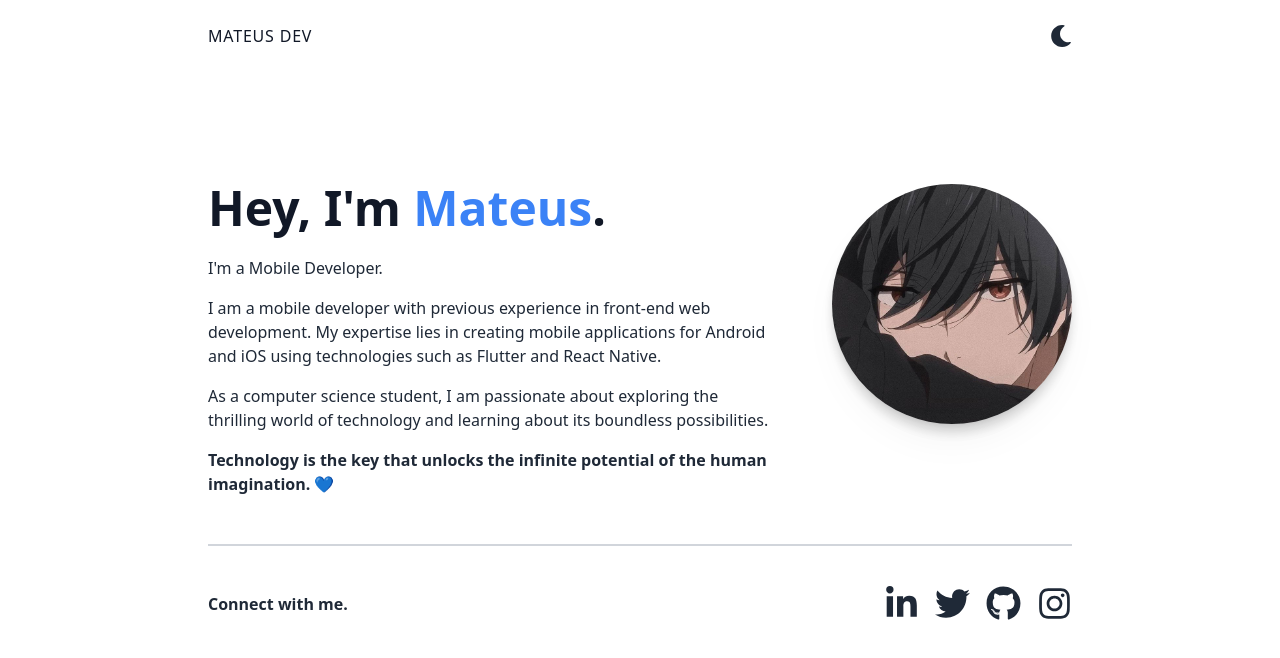
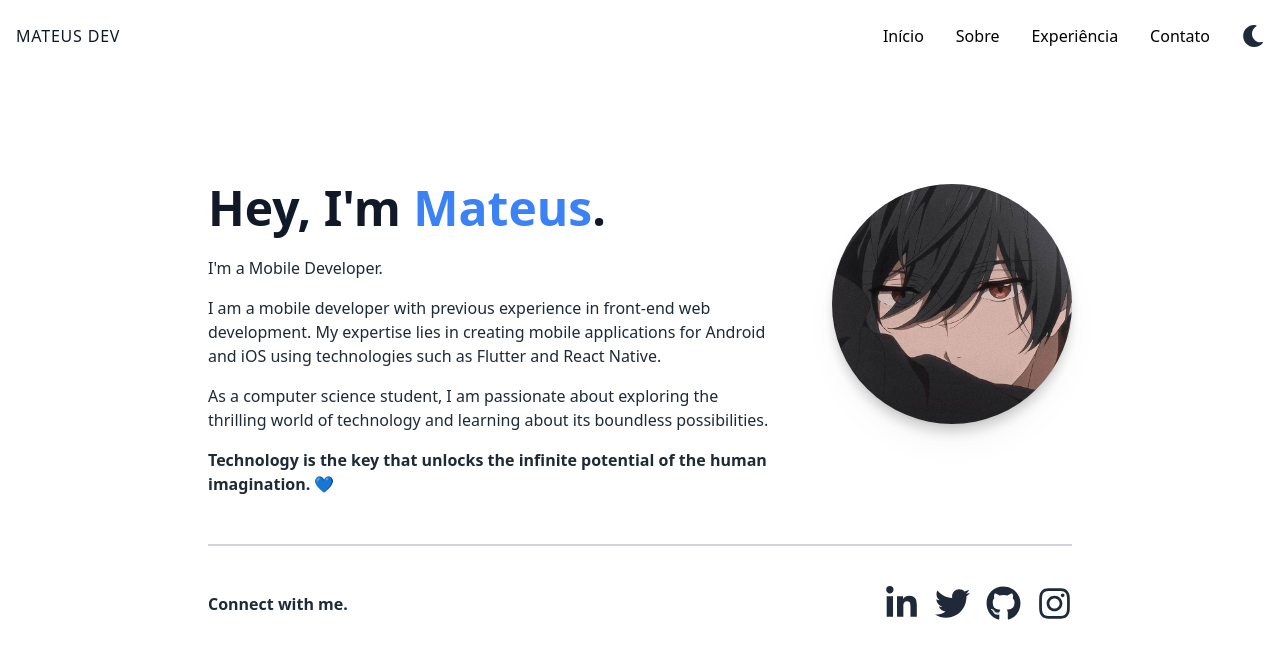
Before and after one commit to mateusmatosleonardo/m4teusdev, a React (Vite) app: page / in a window 1280 px wide. Shown: the top 658 px of the page. Built offline with nearby package versions, Linux system fonts and the light colour scheme.

Commit message:
refactor: starting with header refactoring

```diff
--- a/src/components/Header/index.tsx
+++ b/src/components/Header/index.tsx
@@ -9,15 +9,23 @@ const Header = ({ darkMode, setDarkMode }: any) => {
 
   return (
     <header>
-      <div className="container px-4 py-6 mx-auto lg:max-w-4xl flex items-center justify-between ">
+      <div className="container px-4 py-6 mx-auto flex items-center justify-between ">
         <h1 className={`font-medium tracking-wider transition-colors text-gray-900 ${darkMode ? 'text-white' : ''} hover:text-blue-500 uppercase cursor-pointer`}>
           Mateus Dev
         </h1>
-        <button onClick={toggleDarkMode}>
-          {darkMode ?
-            <FaSun size={22} className={`${darkMode ? 'text-white' : ''} text-gray-800`} /> :
-            <FaMoon size={22} className="text-gray-800" />}
-        </button>
+        <div className='flex gap-x-8'>
+          <div className={`flex gap-x-8 ${darkMode ? 'text-white' : ''}`}>
+            <a href='/'>Início</a>
+            <a href='/'>Sobre</a>
+            <a href='/'>Experiência</a>
+            <a href='/'>Contato</a>
+          </div>
+          <button onClick={toggleDarkMode}>
+            {darkMode ?
+              <FaSun size={22} className={`${darkMode ? 'text-white' : ''} text-gray-800`} /> :
+              <FaMoon size={22} className="text-gray-800" />}
+          </button>
+        </div>
       </div>
     </header>
   )
```
